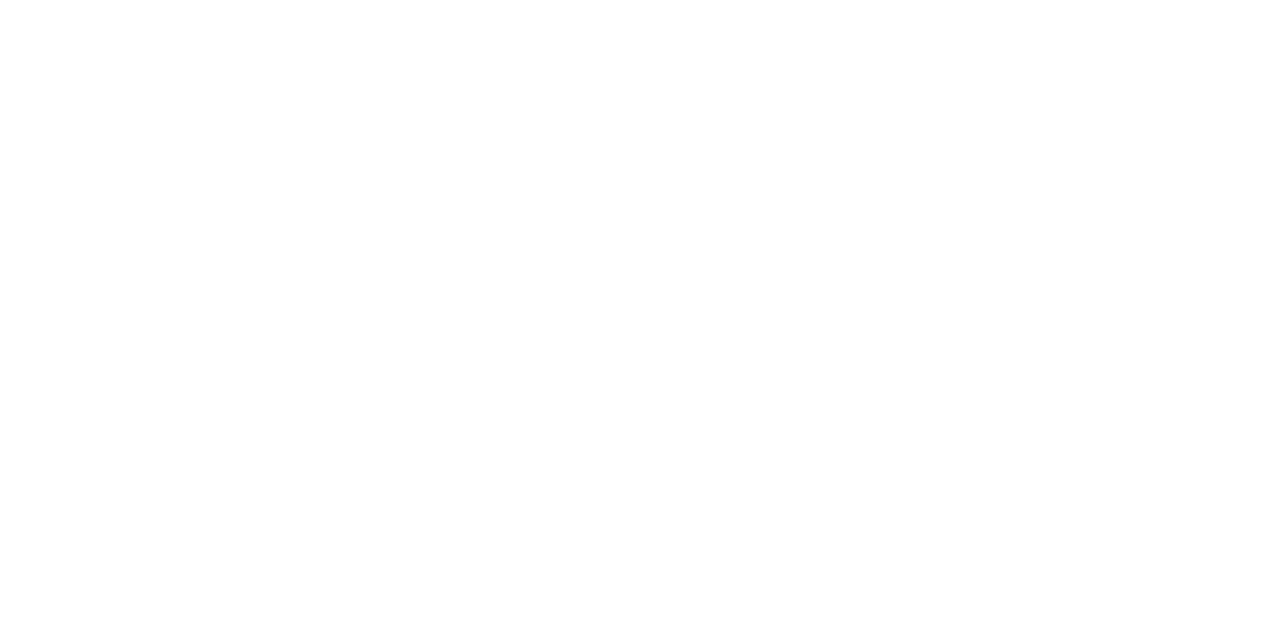
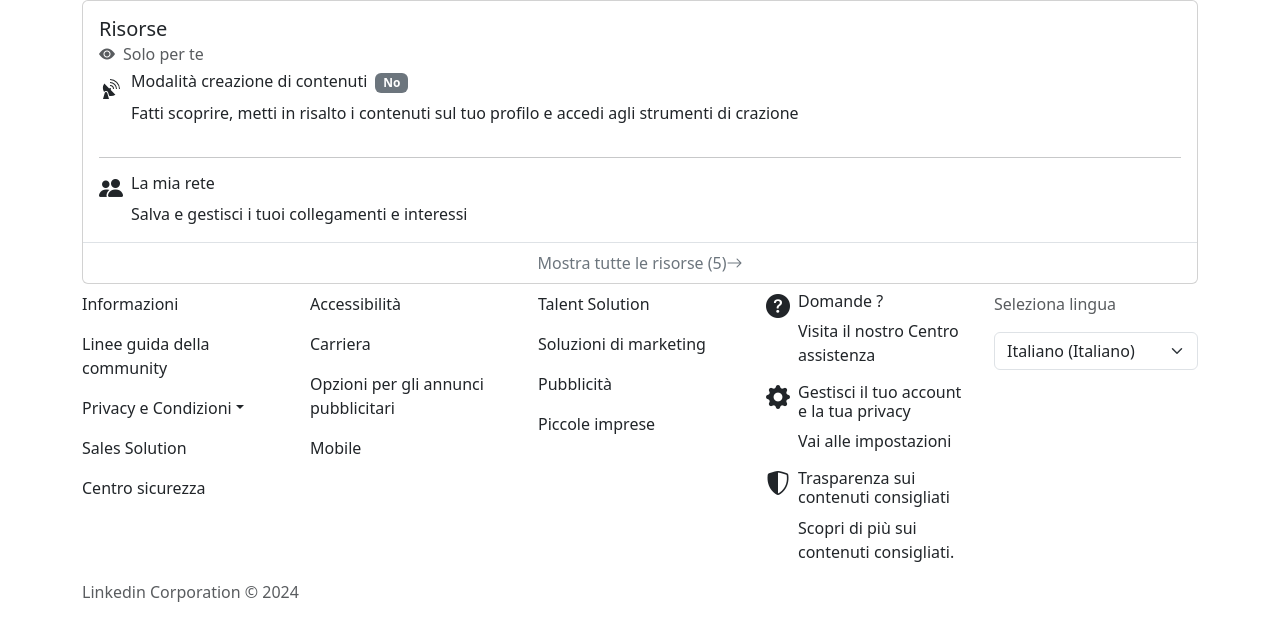
Before and after one commit to kaem0n/epicode-BW3-Team6, a React (Vite) app: page / in a window 1280 px wide. Shown: the top 640 px of the page. Built offline with nearby package versions, Linux system fonts and the light colour scheme.

Commit message:
footer-resources

```diff
--- a/src/App.jsx
+++ b/src/App.jsx
@@ -1,10 +1,18 @@
-import 'bootstrap/dist/css/bootstrap.min.css'
-import 'bootstrap-icons/font/bootstrap-icons.min.css'
+import "bootstrap/dist/css/bootstrap.min.css";
+import "bootstrap-icons/font/bootstrap-icons.min.css";
+// import dei component
+import MyFooter from "./components/MyFooter";
+import Resources from "./components/Resources";
 
 function App() {
-  return <div></div>
+  return (
+    <>
+      <Resources />
+      <MyFooter />
+    </>
+  );
 }
 
-export default App
+export default App;
 
 // Bearer eyJhbGciOiJIUzI1NiIsInR5cCI6IkpXVCJ9.eyJfaWQiOiI2NWQzMTIxMzI0ZjYwNTAwMTkzN2Q0NWMiLCJpYXQiOjE3MDgzMzE1NDAsImV4cCI6MTcwOTU0MTE0MH0.Zl9ZBSk3lglgtHuX1aKTRzEJzPZ3CRCArwETLUu8CII
--- a/src/components/MyFooter.jsx
+++ b/src/components/MyFooter.jsx
@@ -0,0 +1,107 @@
+import { Col, Row } from "react-bootstrap";
+import Form from "react-bootstrap/Form";
+import Container from "react-bootstrap/Container";
+import NavDropdown from "react-bootstrap/NavDropdown";
+
+const MyFooter = () => {
+  return (
+    <>
+      <Container>
+        <Row>
+          <Col>
+            <p>Informazioni</p>
+            <p> Linee guida della community</p>
+            <NavDropdown
+              id="nav-dropdown-dark-example"
+              title="Privacy e Condizioni"
+              menuVariant="white"
+              className="mb-3"
+            >
+              <NavDropdown.Item href="#action/3.1">
+                Informazioni sulla privacy
+              </NavDropdown.Item>
+              <NavDropdown.Item href="#action/3.2">
+                Contratto di licenza
+              </NavDropdown.Item>
+              <NavDropdown.Item href="#action/3.3">
+                Termini e condizioni delle pagine
+              </NavDropdown.Item>
+              <NavDropdown.Item href="#action/3.4">
+                Informazioni sui cookie
+              </NavDropdown.Item>
+              <NavDropdown.Item href="#action/3.4">
+                Informativa sul copryright
+              </NavDropdown.Item>
+            </NavDropdown>
+            <p> Sales Solution</p>
+            <p> Centro sicurezza</p>
+          </Col>
+          <Col>
+            <p>Accessibilità</p>
+            <p>Carriera</p>
+            <p>Opzioni per gli annunci pubblicitari</p>
+            <p>Mobile</p>
+          </Col>
+          <Col>
+            <p>Talent Solution</p>
+            <p>Soluzioni di marketing</p>
+            <p>Pubblicità</p>
+            <p>Piccole imprese</p>
+          </Col>
+          <Col>
+            <Row>
+              <div className="d-flex justify-content-start">
+                <h4>
+                  <i className="bi bi-question-circle-fill me-2"></i>
+                </h4>
+                <div className="d-flex flex-column justify-content-start">
+                  <h6>Domande ?</h6>
+                  <p>Visita il nostro Centro assistenza</p>
+                </div>
+              </div>
+            </Row>
+            <Row className="justify-content-center">
+              <div className="d-flex justify-content-start">
+                <h4>
+                  <i className="bi bi-gear-fill me-2"></i>
+                </h4>
+                <div className="d-flex flex-column justify-content-start">
+                  <h6>Gestisci il tuo account e la tua privacy</h6>
+                  <p>Vai alle impostazioni</p>
+                </div>
+              </div>
+            </Row>
+            <Row>
+              <div className="d-flex justify-content-start">
+                <h4>
+                  <i className="bi bi-shield-shaded me-2"></i>
+                </h4>
+                <div className="d-flex flex-column justify-content-start">
+                  <h6>Trasparenza sui contenuti consigliati</h6>
+                  <p>Scopri di più sui contenuti consigliati.</p>
+                </div>
+              </div>
+            </Row>
+          </Col>
+          <Col>
+            <p className="text-muted">Seleziona lingua</p>
+            <Form.Select aria-label="Default select example">
+              <option value="1">Italiano (Italiano)</option>
+              <option value="2">English (Inglese)</option>
+              <option value="3">Espanol (Sapgnolo)</option>
+              <option value="4">Deutscht (Tedesco)</option>
+              <option value="5">Francais (Francese)</option>
+            </Form.Select>
+          </Col>
+        </Row>
+        <Row>
+          <p className="text-muted">
+            Linkedin Corporation &copy; {new Date().getFullYear()}
+          </p>
+        </Row>
+      </Container>
+    </>
+  );
+};
+
+export default MyFooter;
--- a/src/components/Resources.jsx
+++ b/src/components/Resources.jsx
@@ -1,5 +1,75 @@
+import { Col, Container, Row } from "react-bootstrap";
+import Badge from "react-bootstrap/Badge";
+import Card from "react-bootstrap/Card";
+
 const Resources = () => {
-  return <></>
-}
+  return (
+    <Container className="mb-2">
+      <Row>
+        <Col >
+          <Card>
+            <Card.Body>
+              <Card.Title>Risorse</Card.Title>
+              <Card.Subtitle className="mb-2 text-muted">
+                <i className="bi bi-eye-fill me-2"></i>Solo per te
+              </Card.Subtitle>
+              <Card.Text>
+                <div className="d-flex justify-content-start">
+                  <h4>
+                    <svg
+                      xmlns="http://www.w3.org/2000/svg"
+                      viewBox="0 0 24 24"
+                      data-supported-dps="24x24"
+                      fill="currentColor"
+                      className="mercado-match me-2"
+                      width="24"
+                      height="24"
+                      focusable="false"
+                    >
+                      <path d="M21 12h-1a9 9 0 00-9-9V2a10 10 0 0110 10zM11 5v1a6 6 0 016 6h1a7 7 0 00-7-7zm3 7h1a4 4 0 00-4-4v1a3 3 0 013 3zm-2 0a1 1 0 00-1.82-.54L5.32 6.6a8 8 0 00-.24 8.4 2.33 2.33 0 014.16.68l.88 3.08A8.57 8.57 0 0012 19a8 8 0 004.4-1.32l-4.86-4.86A1 1 0 0012 12zm-5 3a1.32 1.32 0 00-1.27 1L4 22h6l-1.73-6A1.32 1.32 0 007 15z"></path>
+                    </svg>
+                  </h4>
 
-export default Resources
+                  <div className="d-flex flex-column justify-content-start">
+                    <h6>
+                      Modalità creazione di contenuti
+                      <Badge bg="secondary" className="ms-2">
+                        No
+                      </Badge>
+                    </h6>
+                    <p>
+                      Fatti scoprire, metti in risalto i contenuti sul tuo
+                      profilo e accedi agli strumenti di crazione
+                    </p>
+                  </div>
+                </div>
+              </Card.Text>
+              <hr />
+              <Card.Text>
+                <div className="d-flex justify-content-start">
+                  <h4>
+                    <i className="bi bi-people-fill me-2"></i>
+                  </h4>
+                  <div>
+                    <h6>La mia rete</h6>
+                    <span>
+                      Salva e gestisci i tuoi collegamenti e interessi
+                    </span>
+                  </div>
+                </div>
+              </Card.Text>
+            </Card.Body>
+            <a className="text-decoration-none" href="#">
+              <div className="d-flex justify-content-center border-top p-2 link-dark text-decoration-none mtlr text-secondary ">
+                Mostra tutte le risorse (5){" "}
+                <i className="bi bi-arrow-right"></i>
+              </div>
+            </a>
+          </Card>
+        </Col>
+      </Row>
+    </Container>
+  );
+};
+
+export default Resources;
--- a/src/index.css
+++ b/src/index.css
@@ -1,4 +1,9 @@
 body {
-  font-family: system-ui, -apple-system, BlinkMacSystemFont, 'Segoe UI', Roboto,
-    Oxygen, Ubuntu, Cantarell, 'Open Sans', 'Helvetica Neue', sans-serif;
+  font-family: system-ui, -apple-system, BlinkMacSystemFont, "Segoe UI", Roboto,
+    Oxygen, Ubuntu, Cantarell, "Open Sans", "Helvetica Neue", sans-serif;
 }
+
+.mtlr:hover {
+  background-color: rgb(229, 229, 229);
+  transition: all 0.5s ease;
+}
```
